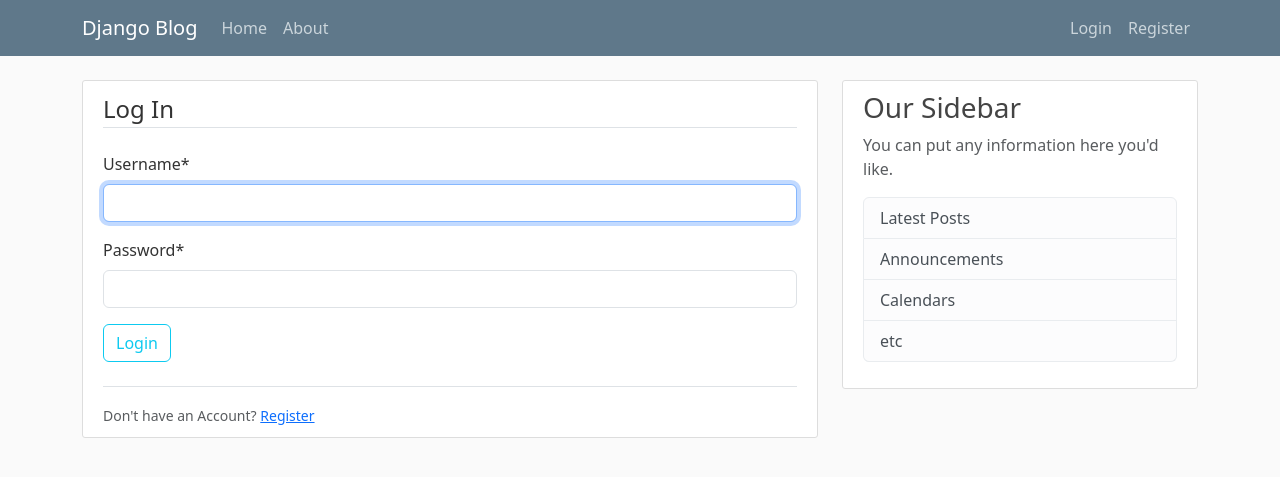
After one commit to sanjib-12/Blog-django, a Django app: page /login/ in a window 1280 px wide. The commit adds this page. Shown: the top 477 px of the page. Run offline with Django 5.2, Linux system fonts and the light colour scheme; some libraries are stand-ins or nearby versions.

Commit message:
added login, logut and profile features

```diff
--- a/blog/templates/blog/base.html
+++ b/blog/templates/blog/base.html
@@ -35,8 +35,16 @@
                </div>
                <!-- Navbar Right Side -->
                <div class="navbar-nav">
-                  <a class="nav-item nav-link" href="#">Login</a>
+                  {% if user.is_authenticated %}
+                  <a class="nav-item nav-link" href="{% url 'profile' %}">Profile</a>
+                  <form action="{% url 'logout' %}" method="post">
+                     {% csrf_token %}
+                     <button type="submit" class="nav-item nav-link">Logout</button>
+                  </form>
+                  {% else %}
+                  <a class="nav-item nav-link" href="{% url 'login' %}">Login</a>
                   <a class="nav-item nav-link" href="{% url 'register' %}">Register</a>
+                  {% endif %}
                </div>
             </div>
          </div>
--- a/django_project/urls.py
+++ b/django_project/urls.py
@@ -1,9 +1,14 @@
 from django.contrib import admin
+from django.contrib.auth import views as auth_views
 from django.urls import path, include
 from users import views as user_views
 
 urlpatterns = [
     path('admin/', admin.site.urls),
     path('register/', user_views.register, name='register'),
+    path('profile/', user_views.profile, name='profile'),
+    path('login/', auth_views.LoginView.as_view(template_name='users/login.html'), name='login'),
+    path('logout/', auth_views.LogoutView.as_view(template_name='users/logout.html'), name='logout'),
+    # path('logout/', user_views.logout_user, name='logout'),
     path('', include('blog.urls')),
 ]
--- /dev/null
+++ b/users/templates/users/login.html
@@ -0,0 +1,19 @@
+{% extends "blog/base.html" %}
+{% load crispy_forms_tags %}
+{% block content %}
+   <div class="content-section">
+      <form method="POST">
+         {% csrf_token %}
+         <fieldset class="form-group">
+            <legend class="border-bottom mb-4">Log In</legend>
+            {{ form|crispy }}
+         </fieldset>
+         <div class=" form-group mb-4" >
+            <button class="btn btn-outline-info" type="submit">Login</button>
+         </div>
+      </form>
+      <div class="border-top pt-3">
+         <small class="text-muted"> Don't have an Account? <a class="ml-2" href ="{% url 'register' %}"> Register </a></small>
+      </div>
+   </div>
+{% endblock content %}
--- /dev/null
+++ b/users/templates/users/profile.html
@@ -0,0 +1,5 @@
+{% extends "blog/base.html" %}
+{% load crispy_forms_tags %}
+{% block content %}
+   <h1>{{ user.username }}</h1>
+{% endblock content %}
--- a/users/templates/users/register.html
+++ b/users/templates/users/register.html
@@ -8,12 +8,12 @@
             <legend class="border-bottom mb-4">Join Today</legend>
             {{ form|crispy }}
          </fieldset>
-         <div class=" form-group " >
+         <div class=" form-group mb-4 " >
             <button class="btn btn-outline-info" type="submit">Sign up</button>
          </div>
       </form>
-      <div class="border-top pt-3">
-         <small class="text-muted"> Already Have an Account? <a class="ml-2" href ="#"> Sign in</a></small>
+      <div class="border-top pt-3 ">
+         <small class="text-muted"> Already Have an Account? <a class="ml-2" href ="{% url 'login' %}"> Sign in</a></small>
       </div>
    </div>
 {% endblock content %}
```
Also changed, not shown: django_project/settings.py (+7 -3 lines), users/templates/users/logout.html (added, +15 -0 lines), users/views.py (+7 -2 lines), db.sqlite3.
